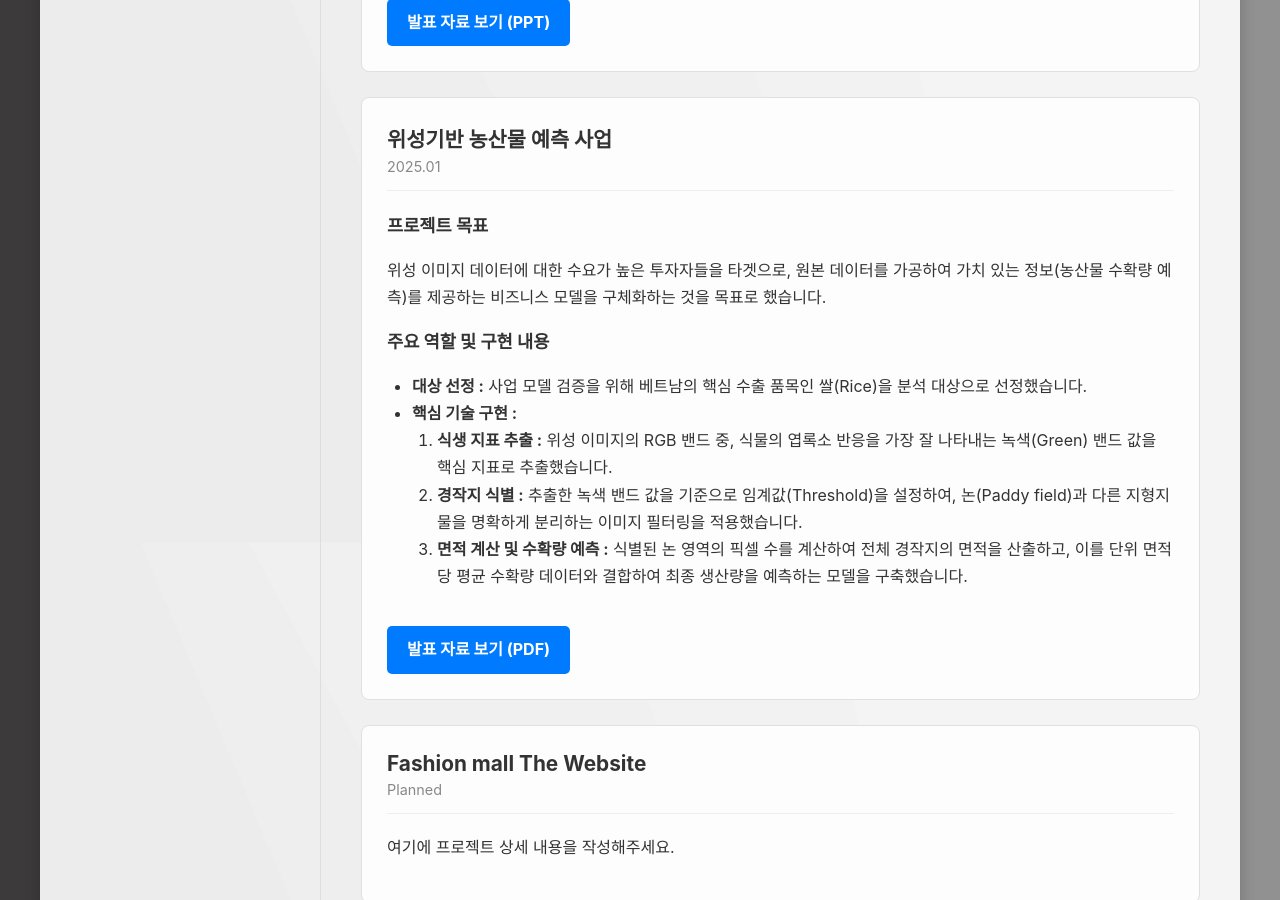
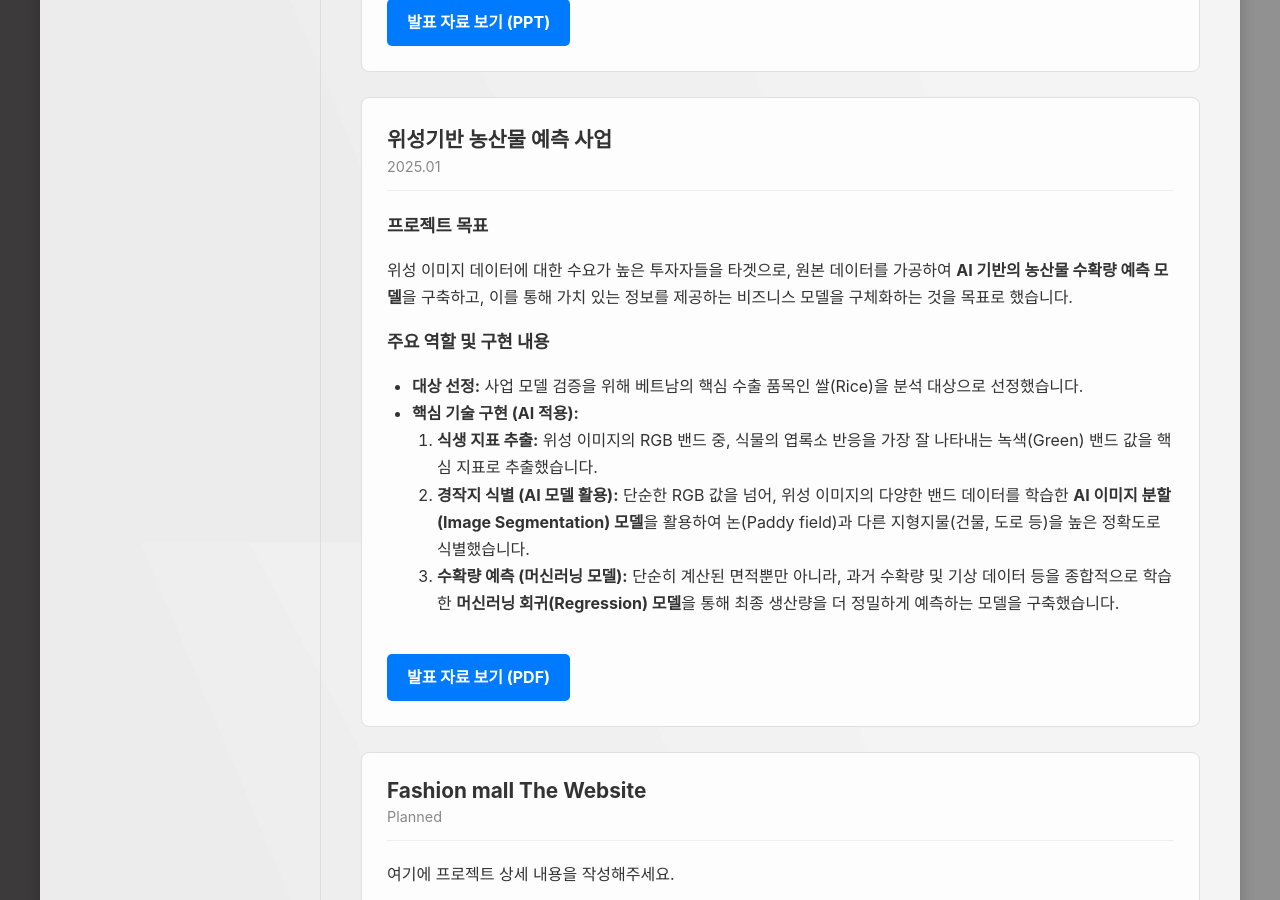
Before and after one commit to Leegaeune/Leegaeune.github.io, a Jekyll site: the page built from index.md, in a window 1280 px wide and 900 px high, scrolled down 2158 px. Built offline with Jekyll 4.4.1, drawn with Linux system fonts in a browser that asks for light colours.

Commit message:
Update index.md

```diff
--- a/index.md
+++ b/index.md
@@ -123,16 +123,16 @@ title: Home
     <div class="project-content">
       <h4>프로젝트 목표</h4>
       <p>
-        위성 이미지 데이터에 대한 수요가 높은 투자자들을 타겟으로, 원본 데이터를 가공하여 가치 있는 정보(농산물 수확량 예측)를 제공하는 비즈니스 모델을 구체화하는 것을 목표로 했습니다.
+        위성 이미지 데이터에 대한 수요가 높은 투자자들을 타겟으로, 원본 데이터를 가공하여 <strong>AI 기반의 농산물 수확량 예측 모델</strong>을 구축하고, 이를 통해 가치 있는 정보를 제공하는 비즈니스 모델을 구체화하는 것을 목표로 했습니다.
       </p>
       <h4>주요 역할 및 구현 내용</h4>
       <ul>
-        <li><b>대상 선정 :</b> 사업 모델 검증을 위해 베트남의 핵심 수출 품목인 쌀(Rice)을 분석 대상으로 선정했습니다.</li>
-        <li><b>핵심 기술 구현 :</b>
+        <li><b>대상 선정:</b> 사업 모델 검증을 위해 베트남의 핵심 수출 품목인 쌀(Rice)을 분석 대상으로 선정했습니다.</li>
+        <li><b>핵심 기술 구현 (AI 적용):</b>
           <ol>
-            <li><b>식생 지표 추출 :</b> 위성 이미지의 RGB 밴드 중, 식물의 엽록소 반응을 가장 잘 나타내는 녹색(Green) 밴드 값을 핵심 지표로 추출했습니다.</li>
-            <li><b>경작지 식별 :</b> 추출한 녹색 밴드 값을 기준으로 임계값(Threshold)을 설정하여, 논(Paddy field)과 다른 지형지물을 명확하게 분리하는 이미지 필터링을 적용했습니다.</li>
-            <li><b>면적 계산 및 수확량 예측 :</b> 식별된 논 영역의 픽셀 수를 계산하여 전체 경작지의 면적을 산출하고, 이를 단위 면적당 평균 수확량 데이터와 결합하여 최종 생산량을 예측하는 모델을 구축했습니다.</li>
+            <li><b>식생 지표 추출:</b> 위성 이미지의 RGB 밴드 중, 식물의 엽록소 반응을 가장 잘 나타내는 녹색(Green) 밴드 값을 핵심 지표로 추출했습니다.</li>
+            <li><b>경작지 식별 (AI 모델 활용):</b> 단순한 RGB 값을 넘어, 위성 이미지의 다양한 밴드 데이터를 학습한 <strong>AI 이미지 분할(Image Segmentation) 모델</strong>을 활용하여 논(Paddy field)과 다른 지형지물(건물, 도로 등)을 높은 정확도로 식별했습니다.</li>
+            <li><b>수확량 예측 (머신러닝 모델):</b> 단순히 계산된 면적뿐만 아니라, 과거 수확량 및 기상 데이터 등을 종합적으로 학습한 <strong>머신러닝 회귀(Regression) 모델</strong>을 통해 최종 생산량을 더 정밀하게 예측하는 모델을 구축했습니다.</li>
           </ol>
         </li>
       </ul>
```
